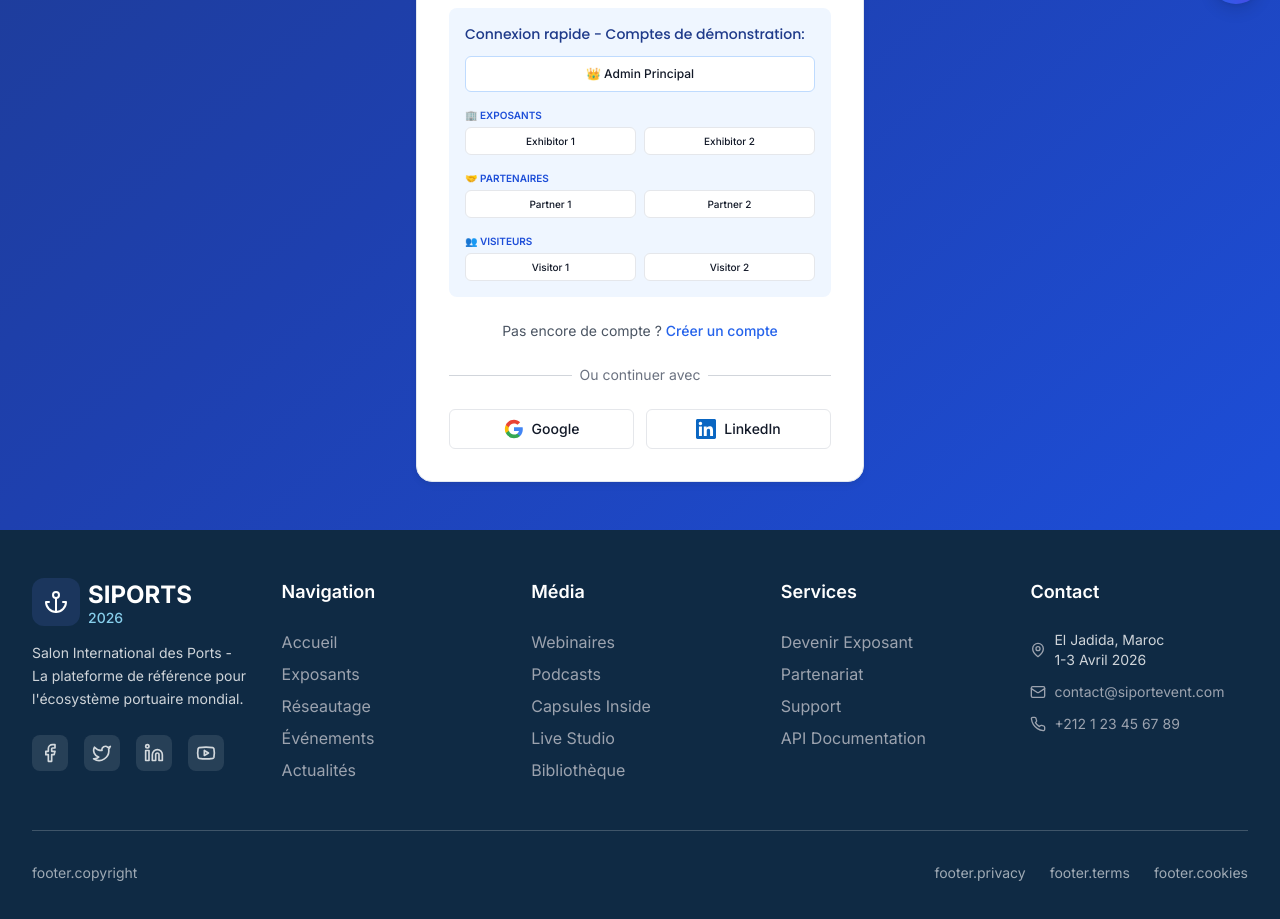
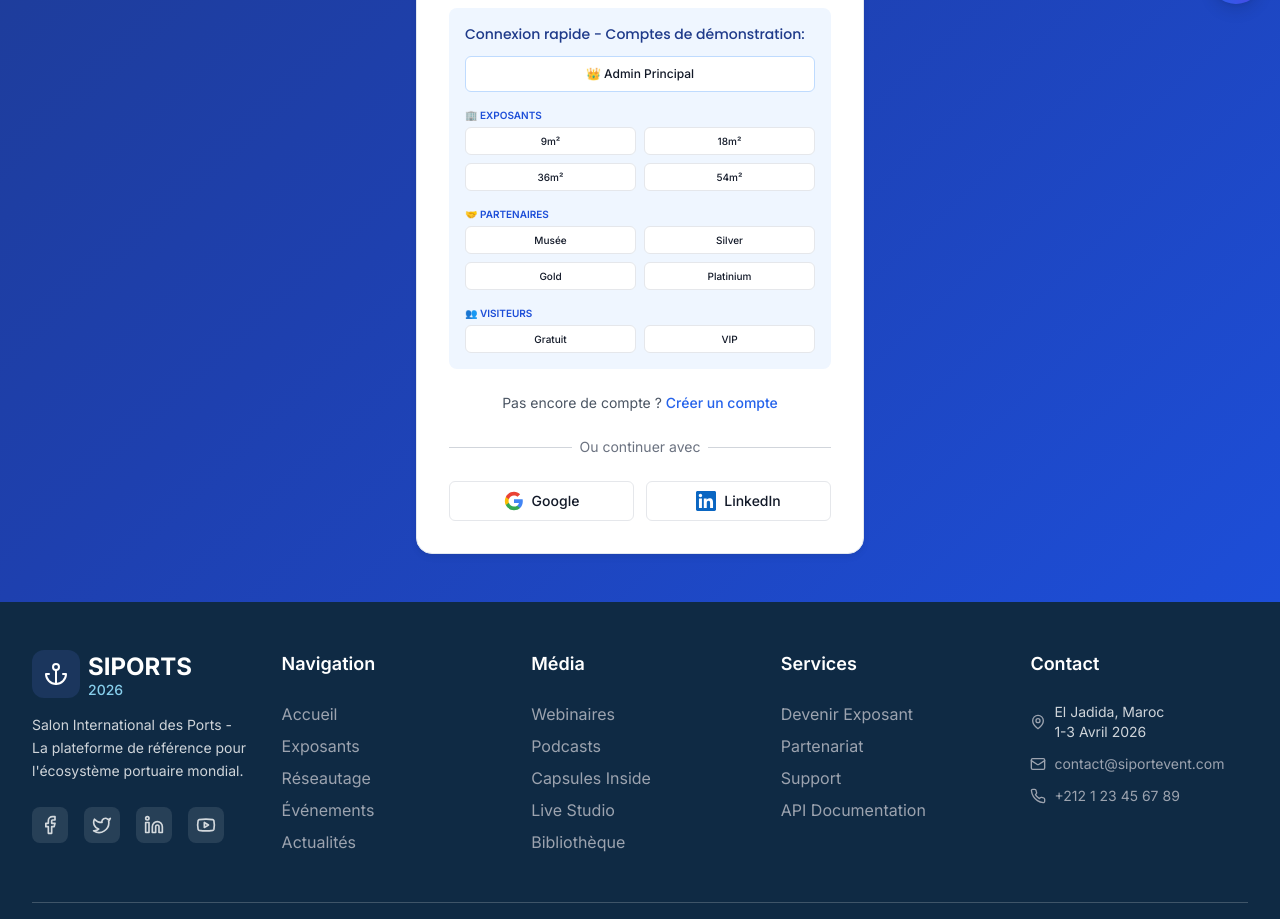
Before and after one commit to epitaphe360/siportv3, a React (Vite) app: page /login in a window 1280 px wide. Shown: the part 780-1699 px from the top of the page. Built offline with nearby package versions, Linux system fonts and the light colour scheme; no server answers.

Commit message:
feat: add complete demo accounts structure (admin, exhibitors 4x, partners 4x, visitors 2x) with Admin123!

```diff
--- a/src/components/auth/LoginPage.tsx
+++ b/src/components/auth/LoginPage.tsx
@@ -279,8 +279,8 @@ export default function LoginPage() {
                     variant="outline"
                     size="sm"
                     onClick={() => {
-                      setEmail('admin@siport.com');
-                      setPassword('');
+                      setEmail('admin.siports@siports.com');
+                      setPassword('Admin123!');
                     }}
                     className="text-xs bg-white hover:bg-blue-100 border-blue-200"
                   >
@@ -297,24 +297,48 @@ export default function LoginPage() {
                       variant="outline"
                       size="sm"
                       onClick={() => {
-                        setEmail('exhibitor_1766398912371@test.com');
-                        setPassword('');
+                        setEmail('exhibitor-9m@test.siport.com');
+                        setPassword('Admin123!');
                       }}
                       className="text-[10px] h-7 bg-white"
                     >
-                      Exhibitor 1
+                      9m²
                     </Button>
                     <Button
                       type="button"
                       variant="outline"
                       size="sm"
                       onClick={() => {
-                        setEmail('exhibitor_1766398790576@test.com');
-                        setPassword('');
+                        setEmail('exhibitor-18m@test.siport.com');
+                        setPassword('Admin123!');
                       }}
                       className="text-[10px] h-7 bg-white"
                     >
-                      Exhibitor 2
+                      18m²
+                    </Button>
+                    <Button
+                      type="button"
+                      variant="outline"
+                      size="sm"
+                      onClick={() => {
+                        setEmail('exhibitor-36m@test.siport.com');
+                        setPassword('Admin123!');
+                      }}
+                      className="text-[10px] h-7 bg-white"
+                    >
+                      36m²
+                    </Button>
+                    <Button
+                      type="button"
+                      variant="outline"
+                      size="sm"
+                      onClick={() => {
+                        setEmail('exhibitor-54m@test.siport.com');
+                        setPassword('Admin123!');
+                      }}
+                      className="text-[10px] h-7 bg-white"
+                    >
+                      54m²
                     </Button>
                   </div>
                 </div>
@@ -328,24 +352,48 @@ export default function LoginPage() {
                       variant="outline"
                       size="sm"
                       onClick={() => {
-                        setEmail('pierre.laurent2@partner.com');
-                        setPassword('');
+                        setEmail('partner-museum@test.siport.com');
+                        setPassword('Admin123!');
                       }}
                       className="text-[10px] h-7 bg-white"
                     >
-                      Partner 1
+                      Musée
                     </Button>
                     <Button
                       type="button"
                       variant="outline"
                       size="sm"
                       onClick={() => {
-                        setEmail('nathalie.robert1@partner.com');
-                        setPassword('');
+                        setEmail('partner-silver@test.siport.com');
+                        setPassword('Admin123!');
                       }}
                       className="text-[10px] h-7 bg-white"
                     >
-                      Partner 2
+                      Silver
+                    </Button>
+                    <Button
+                      type="button"
+                      variant="outline"
+                      size="sm"
+                      onClick={() => {
+                        setEmail('partner-gold@test.siport.com');
+                        setPassword('Admin123!');
+                      }}
+                      className="text-[10px] h-7 bg-white"
+                    >
+                      Gold
+                    </Button>
+                    <Button
+                      type="button"
+                      variant="outline"
+                      size="sm"
+                      onClick={() => {
+                        setEmail('partner-platinium@test.siport.com');
+                        setPassword('Admin123!');
+                      }}
+                      className="text-[10px] h-7 bg-white"
+                    >
+                      Platinium
                     </Button>
                   </div>
                 </div>
@@ -359,24 +407,24 @@ export default function LoginPage() {
                       variant="outline"
                       size="sm"
                       onClick={() => {
-                        setEmail('visitor1@test.com');
-                        setPassword('');
+                        setEmail('visitor-free@test.siport.com');
+                        setPassword('Admin123!');
                       }}
                       className="text-[10px] h-7 bg-white"
                     >
-                      Visitor 1
+                      {t('login.demo_free')}
                     </Button>
                     <Button
                       type="button"
                       variant="outline"
                       size="sm"
                       onClick={() => {
-                        setEmail('visitor2@test.com');
-                        setPassword('');
+                        setEmail('visitor-vip@test.siport.com');
+                        setPassword('Admin123!');
                       }}
                       className="text-[10px] h-7 bg-white"
                     >
-                      Visitor 2
+                      {t('login.demo_vip')}
                     </Button>
                   </div>
                 </div>
```
